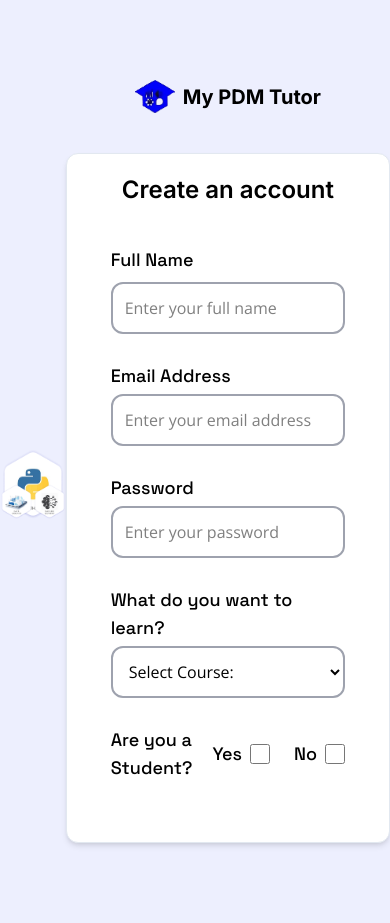
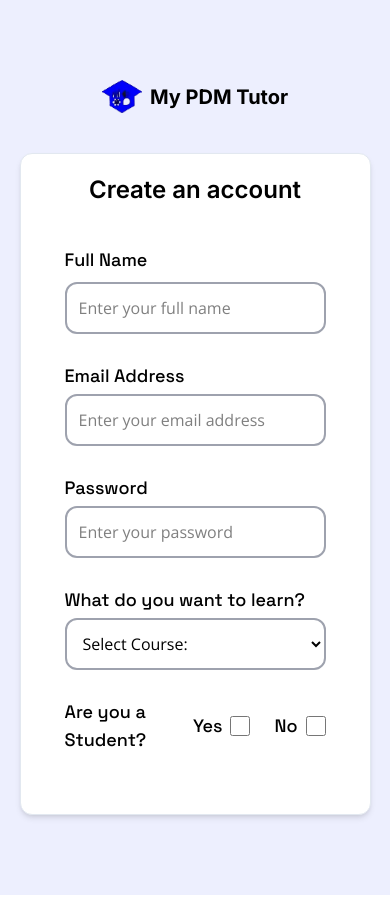
Before and after one commit to PhoinixTechnologies/pdm, a React (Vite) app: page /join in a window 390 px wide. After the commit the page ends 895 px from the top, so only its background shows below. Built offline with nearby package versions, Linux system fonts and the light colour scheme; a web font is replaced by a local one.

Commit message:
Images Added in signup

```diff
--- a/src/pages/JoinWait.jsx
+++ b/src/pages/JoinWait.jsx
@@ -5,18 +5,18 @@ import ml from '../img/Polygon3.png';
 
 const Join = () => {
     return (
-<div className='flex items-center justify-evenly py-20'>
+<div className='md:flex items-center justify-center lg:justify-evenly py-20'>
 
-   <div className=' h-fit  grid grid-cols-1 items-center mt-20 justify-center relative '>
-          <div className='flex justify-center  -my-20'> {/* Center the first image */}
+   <div className='hidden h-fit  lg:grid grid-cols-1 items-center mt-20 justify-center relative '>
+          <div className='flex justify-center  -my-16'> {/* Center the first image */}
                <img src={py} alt="" className='w-70'/>
           </div>
           <div className='row-start-2 grid grid-cols-2 items-center'> {/* Container for the bottom two images */}
-               <img src={da} alt="" className='w-70' />
-               <img src={ml} alt="" className='w-70' />
+               <img src={da} alt="" className='w-70 ml-2' />
+               <img src={ml} alt="" className='w-70 mr-2' />
           </div>
 </div>
-     <div className='sm:max-md:w-[60%] w-[90%] lg:w-[40%] h-[100%] flex flex-col gap-y-10 items-center '>
+     <div className='sm:max-md:w-[60%] w-[90%] lg:w-[40%] h-[100%] flex flex-col gap-y-10 items-center mx-auto lg:mx-0'>
           <div className='flex gap-x-2 items-center'>
                <img src={logo} alt="" className='w-10' />
                <h1 className='font-bold font-logo text-xl'>My PDM Tutor</h1>
```
